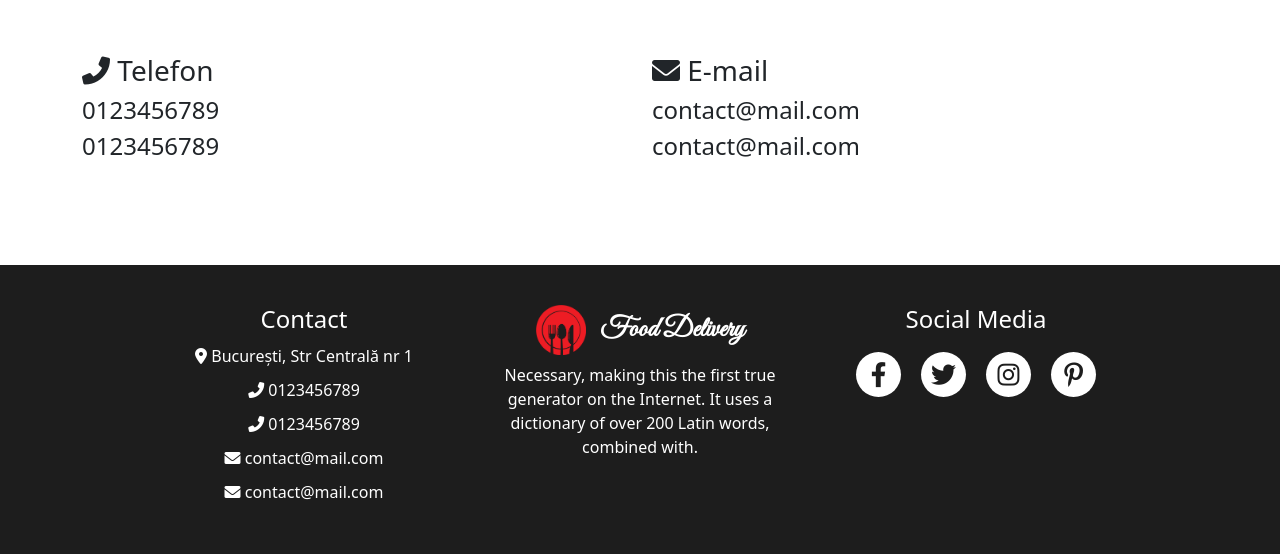
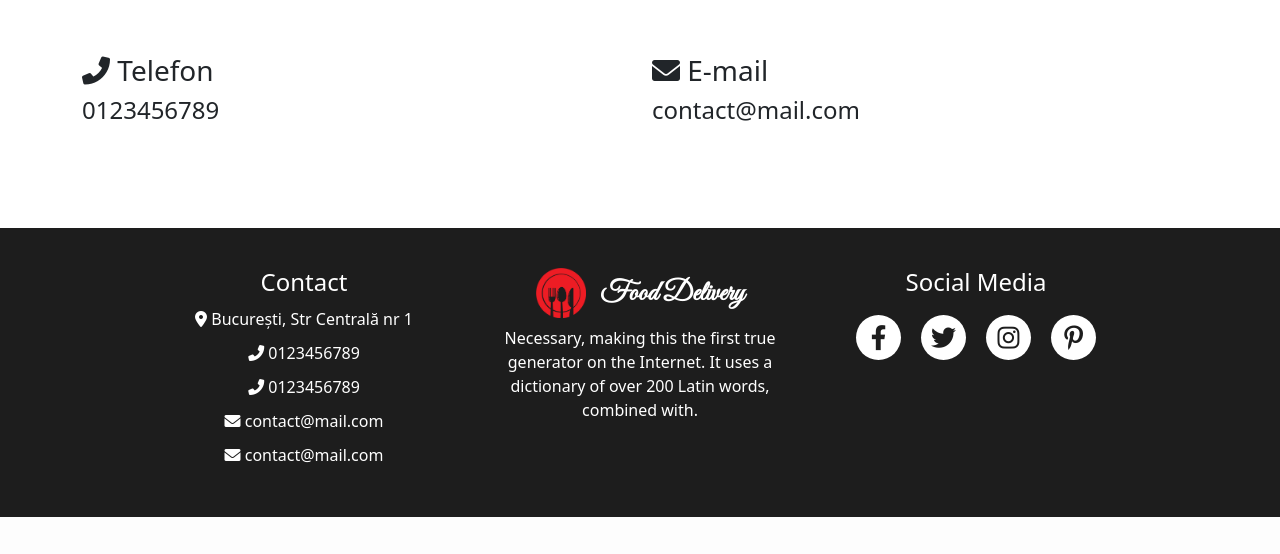
Before and after one commit to MariusChivu/Food-Delivery-FrontEnd, a PHP site: page /contact.php in a window 1280 px wide. Shown: the part 781-1335 px from the top of the page. After the commit the page ends 1298 px from the top, so only its background shows below. Run offline with PHP 8.4, Linux system fonts and the light colour scheme.

Commit message:
Update contact.php

```diff
--- a/contact.php
+++ b/contact.php
@@ -14,11 +14,9 @@ include("continut/meniu.php"); ?>
 		<div class='col-md-6 mt-5 mb-5'>
 			<h3><i class="fas fa-phone-alt"></i> Telefon</h3>
 			<h4>0123456789</h4>
-			<h4>0123456789</h4>
 		</div>
 		<div class='col-md-6 mt-5 mb-5'>
 			<h3><i class="fas fa-envelope"></i> E-mail</h3>
-			<h4>contact@mail.com</h4>
 			<h4>contact@mail.com</h4>
 		</div>
 	</div>
```
